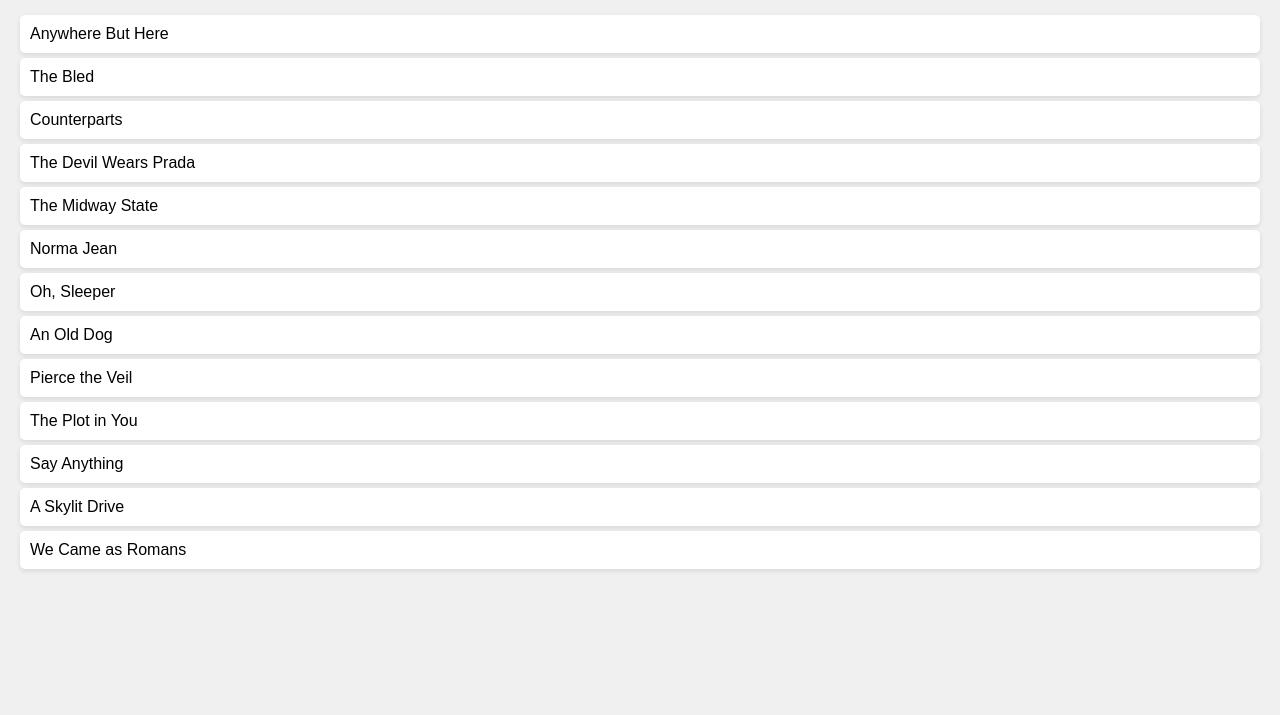
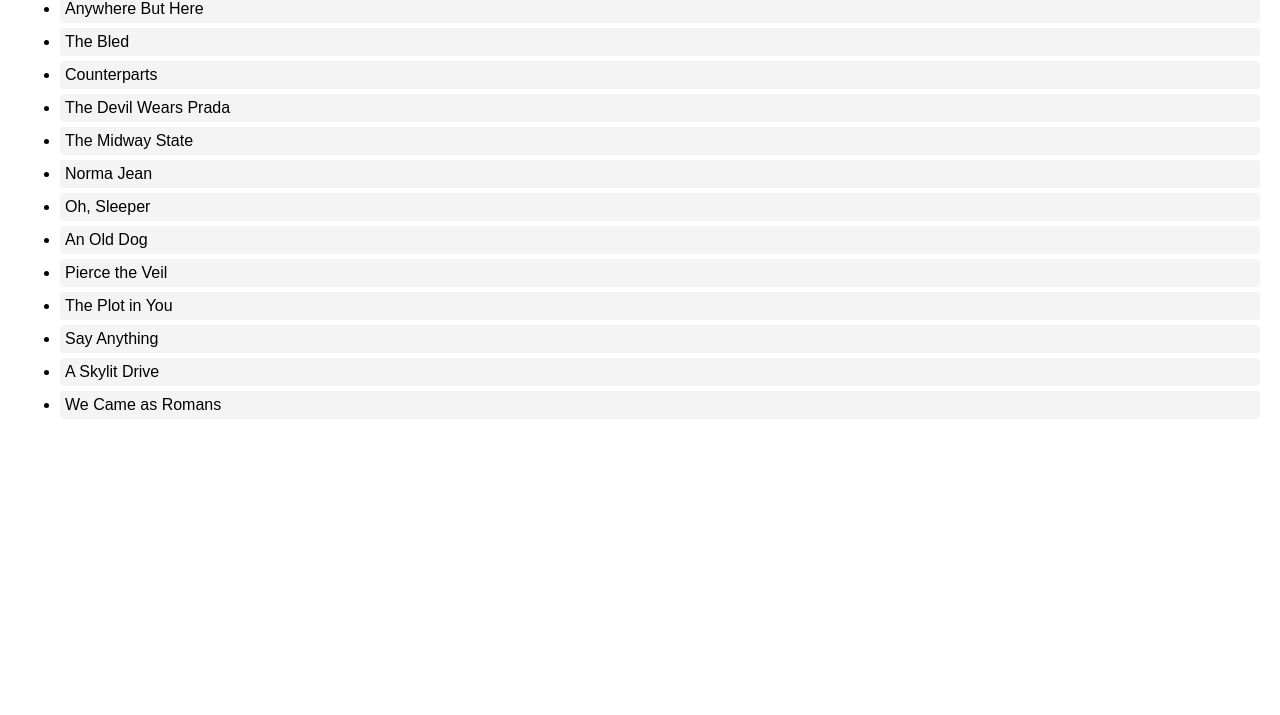
Before and after one commit to acciojob/sorting-articles-RajnandaniPawar, a website: page main.html in a window 1280 px wide. Shown: the part 85-800 px from the top of the page. Drawn offline with Linux system fonts and the light colour scheme.

Commit message:
created a submission

```diff
--- a/main.html
+++ b/main.html
@@ -8,8 +8,8 @@
 
 <body>
 	<!-- the entire body must be written by student -->
-	<h1>Sorted Band Names</h1>
-<ul id="band"></ul>
+    <h1>Sorted Articles</h1>
+    <ul id="band"></ul>
 
 
     <script type="text/javascript" src="./script.js">
--- a/script.js
+++ b/script.js
@@ -1,44 +1,31 @@
 //your JS code here. If required.
 
-        const bands = [
-            'The Plot in You',
-            'The Devil Wears Prada',
-            'Pierce the Veil',
-            'Norma Jean',
-            'The Bled',
-            'Say Anything',
-            'The Midway State',
-            'We Came as Romans',
-            'Counterparts',
-            'Oh, Sleeper',
-            'A Skylit Drive',
-            'Anywhere But Here',
-            'An Old Dog'
-        ];
+        const bands = ['The Plot in You', 'The Devil Wears Prada', 'Pierce the Veil', 'Norma Jean', 'The Bled',
+                       'Say Anything', 'The Midway State', 'We Came as Romans', 'Counterparts', 'Oh, Sleeper',
+                       'A Skylit Drive', 'Anywhere But Here', 'An Old Dog'];
 
-        // Function to sort the bands
+        // Function to sort bands ignoring certain words
         function sortBands(bands) {
             const ignoreWords = ['a', 'an', 'the'];
 
             return bands.sort((a, b) => {
-                const strippedA = a.toLowerCase().replace(/^(a |an |the )/i, '');
-                const strippedB = b.toLowerCase().replace(/^(a |an |the )/i, '');
-
-                return strippedA.localeCompare(strippedB);
+                // Function to create a compare key by removing ignore words
+                const compareKey = (band) => {
+                    return band.toLowerCase().replace(/\b(?:a|an|the)\s+/g, '').trim();
+                };
+                return compareKey(a) > compareKey(b) ? 1 : -1;
             });
         }
 
-        // Display the sorted bands in the unordered list
-        function displaySortedBands() {
-            const sortedBands = sortBands(bands);
-            const bandList = document.getElementById('band');
+        // Get sorted bands
+        const sortedBands = sortBands(bands);
 
-            sortedBands.forEach(band => {
-                const li = document.createElement('li');
-                li.textContent = band;
-                bandList.appendChild(li);
-            });
-        }
+        // Get the unordered list element
+        const bandList = document.getElementById('band');
 
-        // Call the function to display sorted bands
-        displaySortedBands();
+        // Create list items and append them to the unordered list
+        sortedBands.forEach(band => {
+            const li = document.createElement('li');
+            li.textContent = band; // Set text content to band name
+            bandList.appendChild(li); // Append list item to the band list
+        });
--- a/styles.css
+++ b/styles.css
@@ -1,21 +1,19 @@
 /*  your css code here. If applicable */
         body {
             font-family: Arial, sans-serif;
-            background-color: #f0f0f0;
-            margin: 0;
-            padding: 20px;
+            margin: 20px;
+            padding: 0;
         }
         h1 {
             color: #333;
         }
-        ul {
-            list-style-type: none;
-            padding: 0;
+        #band {
+            /* list-style-type: none; /* Remove default bullet points */ */
+            padding: 0; /* Remove default padding */
         }
         li {
-            background: #fff;
+            padding: 5px;
+            background: #f4f4f4;
             margin: 5px 0;
-            padding: 10px;
-            border-radius: 5px;
-            box-shadow: 0 2px 5px rgba(0, 0, 0, 0.1);
+            border-radius: 4px;
         }
```
